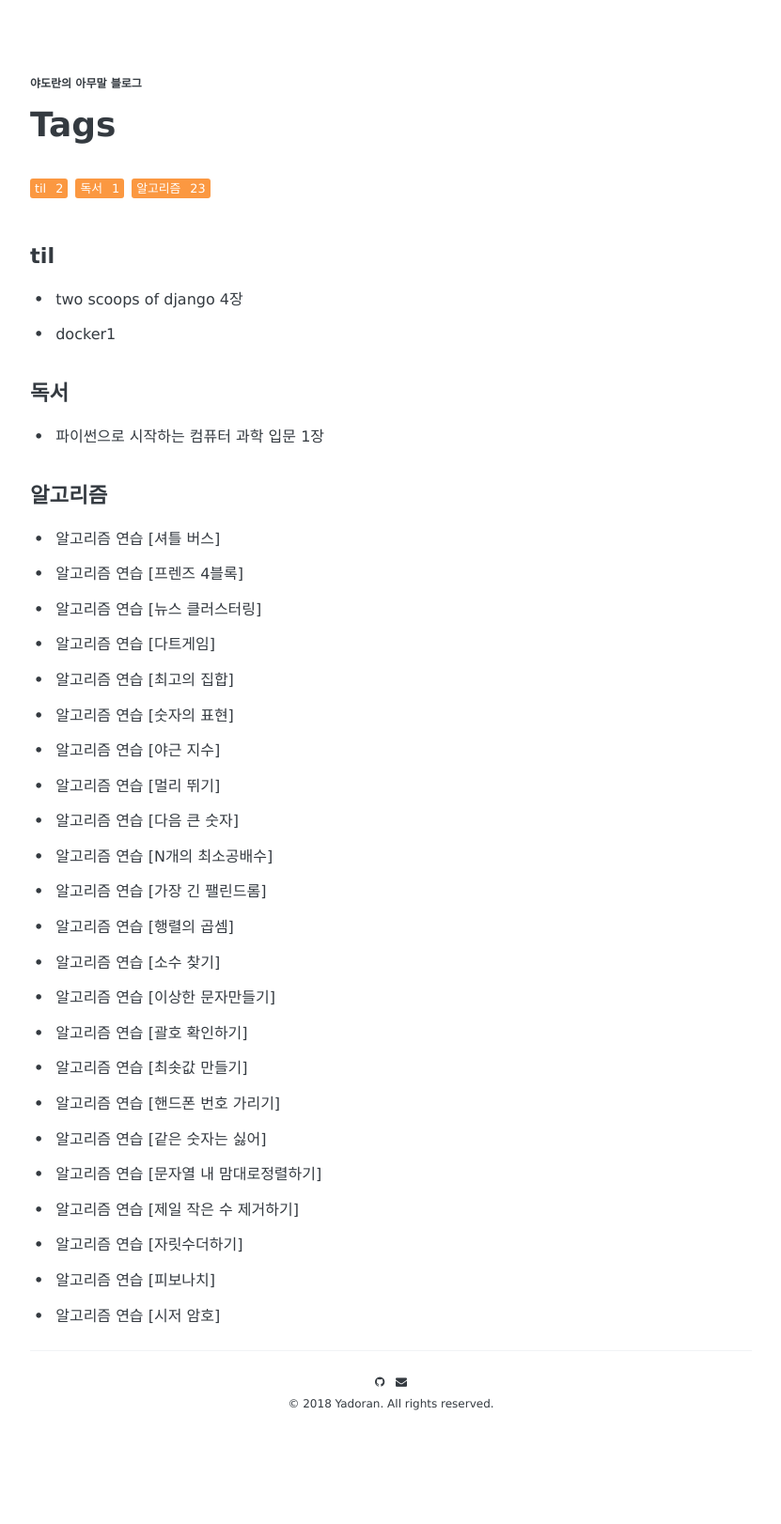
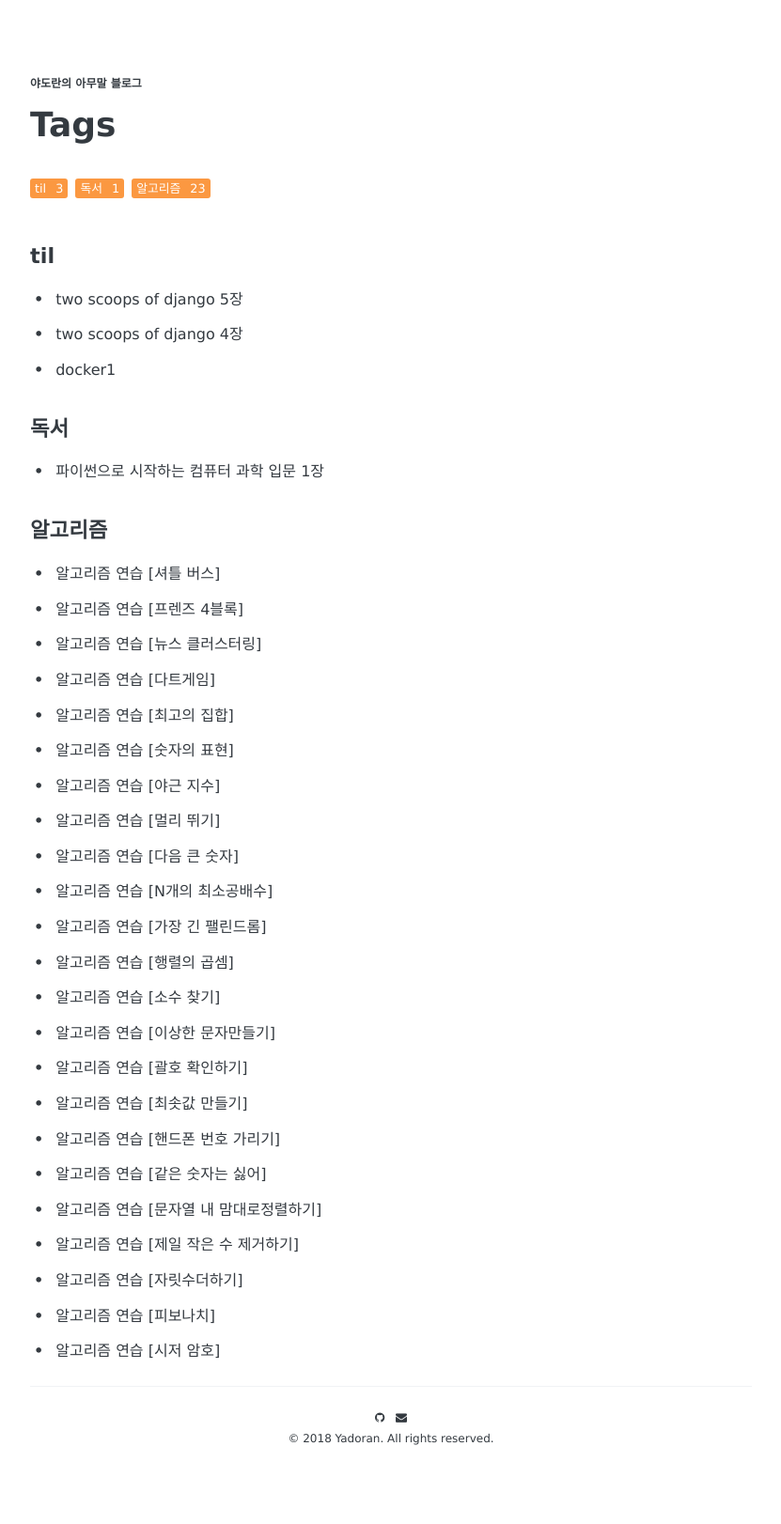
Before and after one commit to Eunhyang/Eunhyang.github.io, a Jekyll site: the page built from tags/index.html, in a window 1280 px wide. Shown: the whole page at 94% size, without its empty margins (224-1055 px from the left). Built offline with Jekyll 4.4.1, drawn with Linux system fonts in a browser that asks for light colours; some web fonts are replaced; before the commit the page ends 1584 px from its top, so only the background shows below that.

Commit message:
Update 2018-10-16-two-scoops-of-django-5.md

```diff
--- a/_posts/2018-10-16-two-scoops-of-django-5.md
+++ b/_posts/2018-10-16-two-scoops-of-django-5.md
@@ -1,10 +1,13 @@
+---
 layout: post
-    title: ""
-    description: "TIL:django"
-    date: 2018-
-    tags: [TIL]
-    comments: true
-    share: true목
+title: "two scoops of django 5장"
+description: "TIL:django"
+date: 2018-10-16
+tags: [TIL]
+comments: true
+share: true
+
+---
 
 ## Two scoops of django 5장 - settings와 requirements파일
 
```
